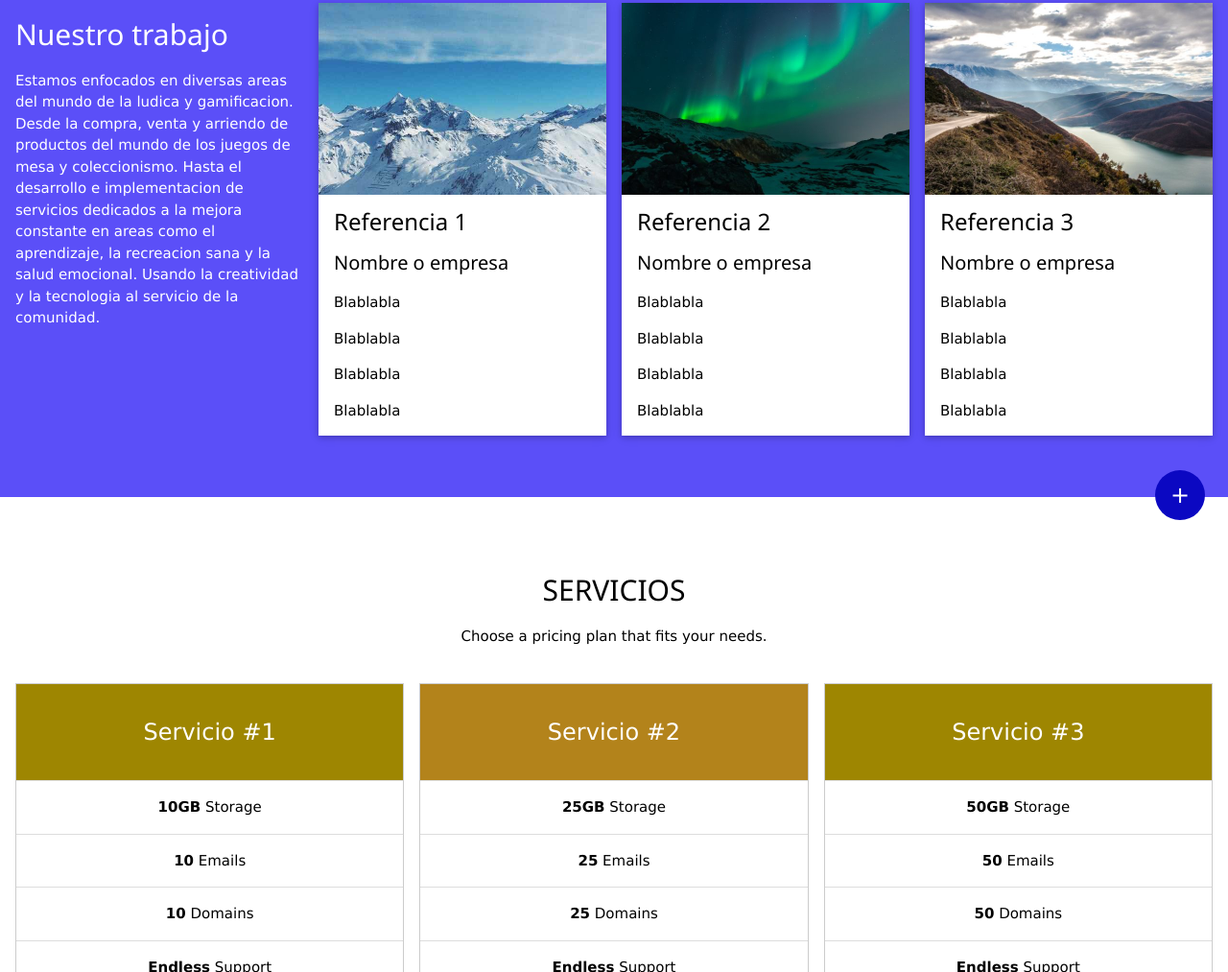
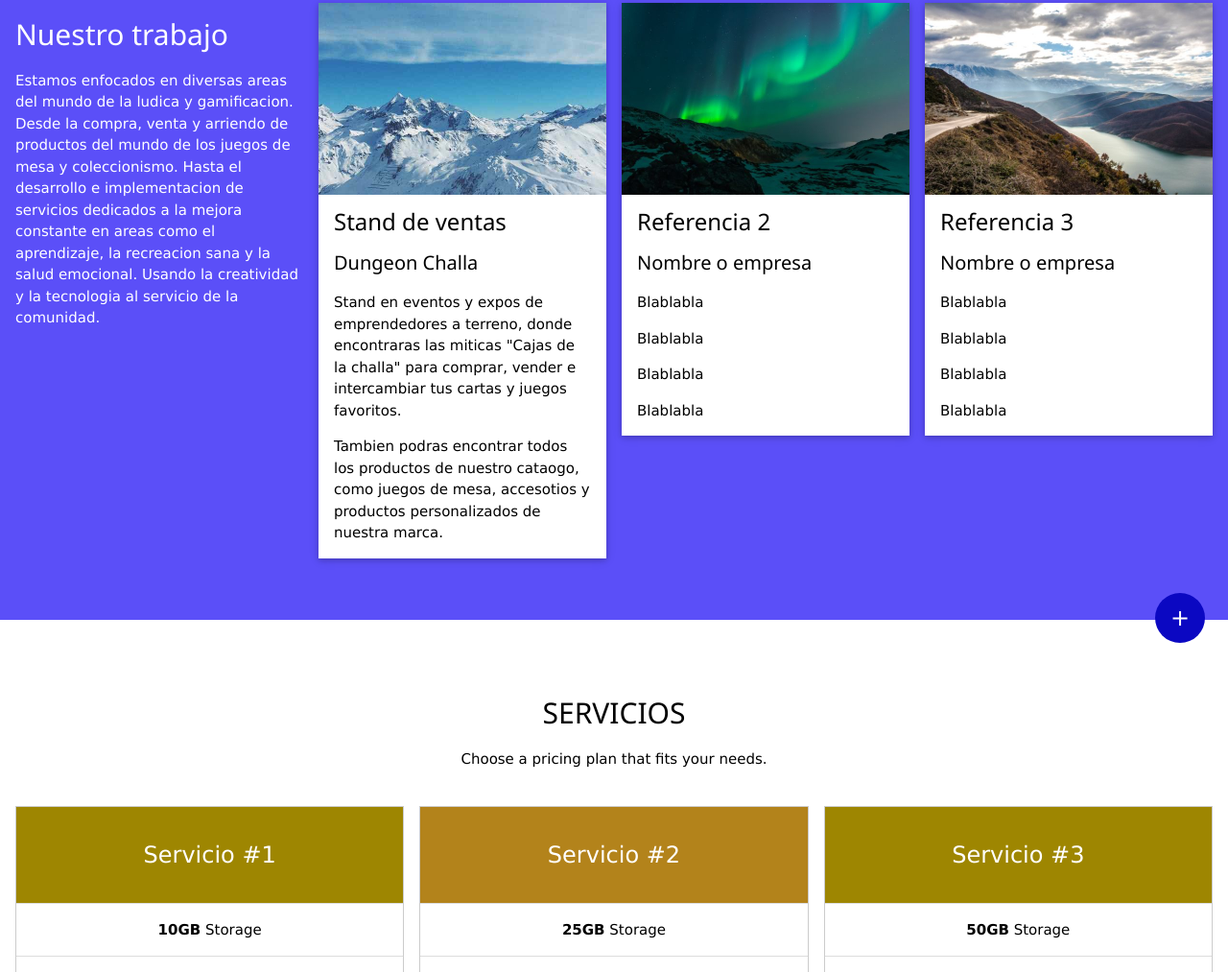
Before and after one commit to Blogfiction/wellcome, a plain HTML site: page index.html in a window 1280 px wide. Shown: the part 1158-2171 px from the top of the page at 96% size. Drawn offline with Linux system fonts and the light colour scheme.

Commit message:
modificacion en el parrafo de servicios 1 , lineas 123 a 131

```diff
--- a/index.html
+++ b/index.html
@@ -124,12 +124,11 @@
     <div class="w3-card w3-white">
       <img src="./img/snow.jpg" alt="Snow" style="width:100%">
       <div class="w3-container">
-      <h3>Referencia 1</h3>
-      <h4>Nombre o empresa</h4>
-      <p>Blablabla</p>
-      <p>Blablabla</p>
-      <p>Blablabla</p>
-      <p>Blablabla</p>
+      <h3>Stand de ventas</h3>
+      <h4>Dungeon Challa</h4>
+      <p>Stand en eventos y expos de emprendedores a terreno, donde encontraras las miticas "Cajas de la challa" para comprar, vender e intercambiar tus cartas y juegos favoritos. </p>
+      <p>Tambien podras encontrar todos los productos de nuestro cataogo, como juegos de mesa, accesotios y productos personalizados de nuestra marca.</p>
+
       </div>
       </div>
     </div>
```
